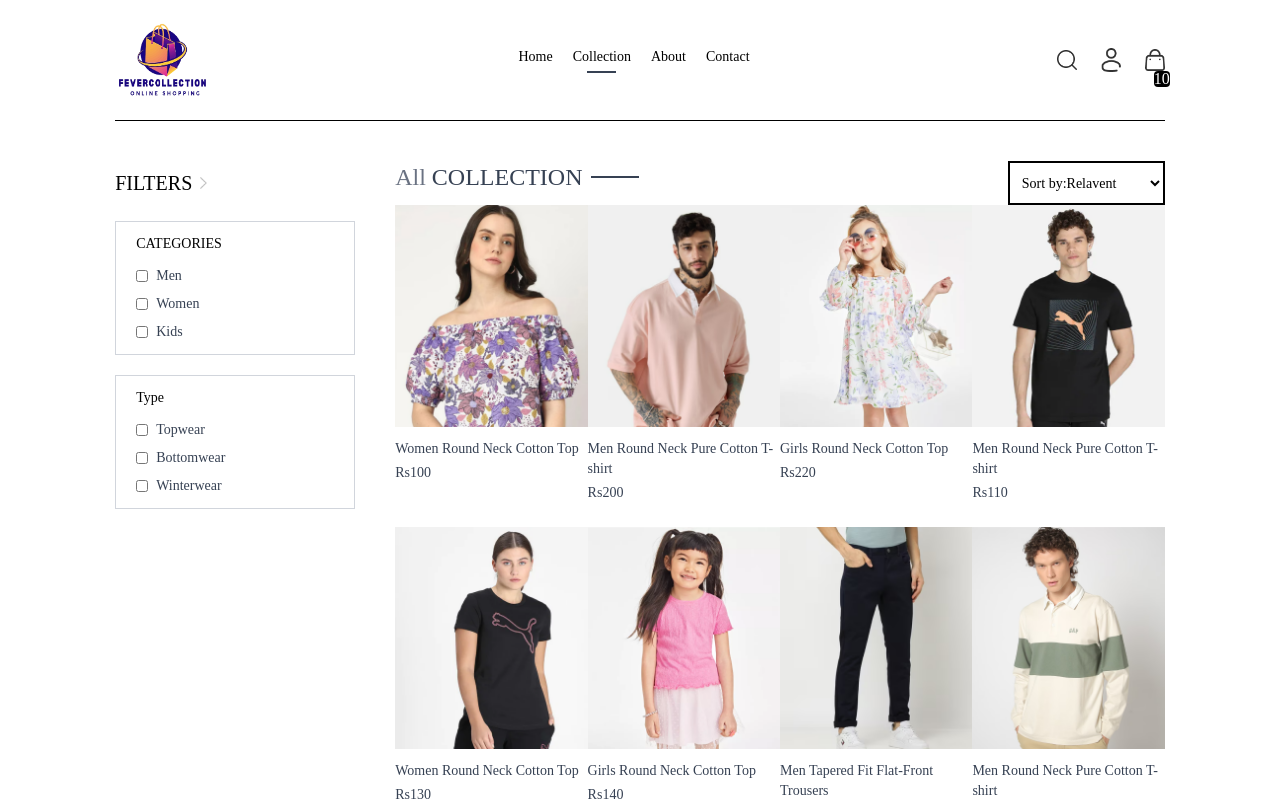
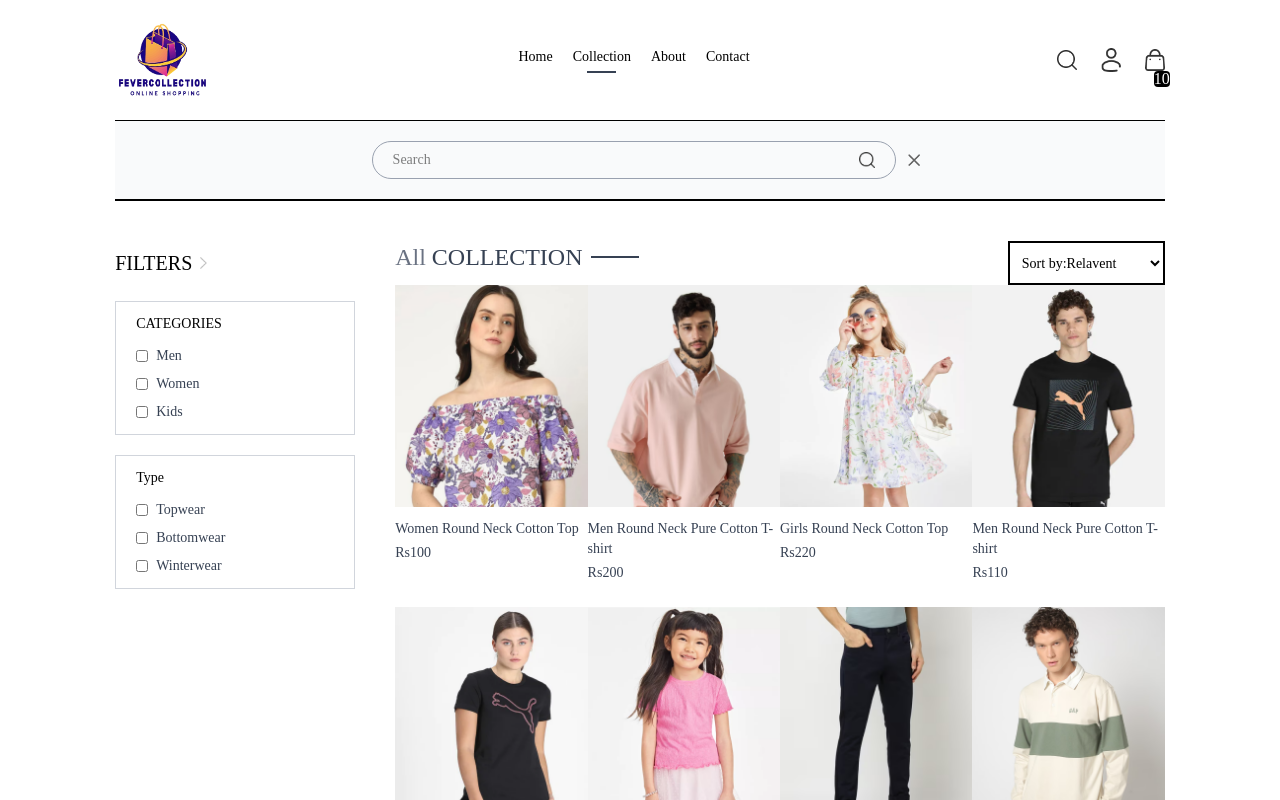
Before and after one commit to iamcody-git/ecom-collection, a React (Vite) app in the folder Frontend/: page /collection in a window 1280 px wide. Both pictures are taken after a click on the picture 1066 px from the left and 60 px from the top of the page. Shown: the top 800 px of the page. Built offline with nearby package versions, Linux system fonts and the light colour scheme; a web font is replaced by a local one.

Commit message:
filter section done

```diff
--- a/Frontend/src/components/Navbar.jsx
+++ b/Frontend/src/components/Navbar.jsx
@@ -1,8 +1,10 @@
-import React, { useState } from "react";
+import React, { useContext, useState } from "react";
 import { assets } from "../assets/assets";
 import { Link, NavLink } from "react-router-dom";
+import { ShopContext } from "../context/ShopContext";
 const Navbar = () => {
   const [visible, setVisible] = useState(false);
+  const {setShowSearch} = useContext(ShopContext);
 
   return (
     <div className="flex items-center justify-between py-5 font-medium">
@@ -29,7 +31,7 @@
       </ul>
 
       <div className="flex items-center gap-6">
-        <img src={assets.search_icon} alt="" className="w-5 cursor-pointer" />
+        <img onClick={()=>setShowSearch(true)} src={assets.search_icon} alt="" className="w-5 cursor-pointer" />
         <div className="group relative">
           <img
             className="w-5 cursor-pointer"
--- /dev/null
+++ b/Frontend/src/components/SearchBar.jsx
@@ -0,0 +1,43 @@
+import React, { useContext, useEffect, useState } from "react";
+import { ShopContext } from "../context/ShopContext";
+import { assets } from "../assets/assets";
+import { useLocation } from "react-router-dom";
+
+const SearchBar = () => {
+  const { search, setSearch, showSearch, setShowSearch } =
+    useContext(ShopContext);
+    const [visible, setVisible] = useState(false)
+    const location = useLocation();
+
+    useEffect(()=>{
+        if (location.pathname.includes('collection')) {
+            setVisible(true)
+        }else{
+            setVisible(false)
+        }
+
+    },[location]);
+  return showSearch ? (
+    <div className="border-t border-b bg-gray-50 text-center">
+      <div className="inline-flex items-center border border-gray-400 px-5 py-2 my-5 mx-3 rounded-full w-3/4 sm:w-1/2">
+        <input
+          value={search}
+          onChange={(e) => setSearch(e.target.value)}
+          className="flex-1 outline-none bg-inherit text-sm "
+          type="text"
+          placeholder="Search"
+        />
+        <img src={assets.search_icon} className="w-4" alt="" />
+
+      </div>
+      <img
+          onClick={() => setShowSearch(false)}
+          src={assets.cross_icon}
+          className="inline w-3 cursor-pointer"
+          alt=""
+        />
+    </div>
+  ) : null;
+};
+
+export default SearchBar;
--- a/Frontend/src/context/ShopContext.jsx
+++ b/Frontend/src/context/ShopContext.jsx
@@ -1,4 +1,4 @@
-import { createContext } from "react";
+import { createContext, useState } from "react";
 import { products } from "../assets/assets";
 
  export const ShopContext = createContext();
@@ -6,9 +6,11 @@
  const ShopContextProvider = (props)=>{
     const currency = 'Rs';
     const delivery_fee = 100;
+    const [search, setSearch] = useState('');
+    const [showSearch, setShowSearch] = useState(false);
 
     const value={
-        products, currency, delivery_fee
+        products, currency, delivery_fee, search, setSearch, showSearch, setShowSearch
 
     }
 
--- a/Frontend/src/pages/Collection.jsx
+++ b/Frontend/src/pages/Collection.jsx
@@ -3,59 +3,84 @@
 import { assets } from "../assets/assets";
 import Title from "../components/Title";
 import ProductItems from "../components/ProductItems";
+import SearchBar from "../components/SearchBar";
 
 const Collection = () => {
-  const { products } = useContext(ShopContext);
+  const { products, search, showSearch } = useContext(ShopContext);
   const [showFilter, setShowFilter] = useState(false);
   const [filterProducts, setFilterProducts] = useState([]);
   const [category, setCategory] = useState([]);
   const [subcategory, setSubCategory] = useState([]);
+  const [sortType, setSortType] = useState("relavent");
 
-  const toggleCategory = (e)=>{
+  const toggleCategory = (e) => {
     if (category.includes(e.target.value)) {
-      setCategory(prev=>prev.filter(item=> item !== e.target.value))
+      setCategory((prev) => prev.filter((item) => item !== e.target.value));
+    } else {
+      setCategory((prev) => [...prev, e.target.value]);
+    }
+  };
 
-    }else{
-      setCategory(prev=>[...prev,e.target.value])
+  const toggeleSubCategory = (e) => {
+    if (subcategory.includes(e.target.value)) {
+      setSubCategory((prev) => prev.filter((item) => item !== e.target.value));
+    } else {
+      setSubCategory((prev) => [...prev, e.target.value]);
     }
+  };
+
+  const applyFilter = () => {
+    let productsCopy = products.slice();
+
+    if (showSearch && search) {
+      productsCopy = productsCopy.filter((item) =>
+        item.name.toLowerCase().includes(search.toLowerCase())
+      );
     }
 
-  const toggeleSubCategory = (e)=>{
-    if (subcategory.includes(e.target.value)) {
-      setSubCategory(prev=>prev.filter(item=> item !== e.target.value))
-
-    }else{
-      setSubCategory(prev=>[...prev,e.target.value])
+    if (category.length > 0) {
+      productsCopy = productsCopy.filter((item) =>
+        category.includes(item.category)
+      );
     }
 
+    if (subcategory.length > 0) {
+      productsCopy = productsCopy.filter((item) =>
+        subcategory.includes(item.subCategory)
+      );
     }
 
-  const applyFilter = ()=>{
-    let productsCopy = products.slice();
+    setFilterProducts(productsCopy);
+  };
 
-    if (category.length > 0) {
-      productsCopy = productsCopy.filter(item => category.includes(item.category));
+  const sortProduct = (sortType) => {
+    let fpCopy = filterProducts.slice();
+    switch (sortType) {
+      case "low-high":
+        setFilterProducts(fpCopy.sort((a, b) => a.price - b.price));
+        break;
 
+      case "high-low":
+        setFilterProducts(fpCopy.sort((a, b) => b.price - a.price));
+        break;
+
+      default:
+        applyFilter();
+        return;
     }
-
-    if(subcategory.length > 0){
-      productsCopy = productsCopy.filter(item => subcategory.includes(item.subCategory));
-    }
-
-    setFilterProducts(productsCopy)
-  }
+  };
 
   useEffect(() => {
-    setFilterProducts(products);
-  }, []);
+    applyFilter();
+  }, [category, subcategory, search, showSearch]);
 
-  useEffect(()=>{
-    applyFilter();
-
-  },[category,subcategory])
-
+  useEffect(() => {
+    sortProduct(sortType);
+  }, [sortType]);
 
   return (
+    <>
+      <SearchBar />
       <div className="flex flex-col sm:flex-row gap-1 sm:gap-10 pt-10 border-t">
         {/* filter options */}
         <div className="min-w-60">
@@ -81,17 +106,32 @@
             <p className="mb-3 text-sm font-medium">CATEGORIES</p>
             <div className="flex flex-col gap-2 text-sm font-light text-gray-700">
               <p className="flex gap-2">
-              <input type="checkbox" className="w-3" value={"Men"} onChange={toggleCategory} />
+                <input
+                  type="checkbox"
+                  className="w-3"
+                  value={"Men"}
+                  onChange={toggleCategory}
+                />
                 Men
               </p>
 
               <p className="flex gap-2">
-              <input type="checkbox" className="w-3" value={"Women"} onChange={toggleCategory} />
+                <input
+                  type="checkbox"
+                  className="w-3"
+                  value={"Women"}
+                  onChange={toggleCategory}
+                />
                 Women
               </p>
 
               <p className="flex gap-2">
-              <input type="checkbox" className="w-3" value={"Kids"} onChange={toggleCategory} />
+                <input
+                  type="checkbox"
+                  className="w-3"
+                  value={"Kids"}
+                  onChange={toggleCategory}
+                />
                 Kids
               </p>
             </div>
@@ -107,17 +147,32 @@
             <p className="mb-3 text-sm font-medium">Type</p>
             <div className="flex flex-col gap-2 text-sm font-light text-gray-700">
               <p className="flex gap-2">
-              <input type="checkbox" className="w-3" value={"Topwear"} onChange={toggeleSubCategory} />
+                <input
+                  type="checkbox"
+                  className="w-3"
+                  value={"Topwear"}
+                  onChange={toggeleSubCategory}
+                />
                 Topwear
               </p>
 
               <p className="flex gap-2">
-              <input type="checkbox" className="w-3" value={"Bottomwear"} onChange={toggeleSubCategory} />
+                <input
+                  type="checkbox"
+                  className="w-3"
+                  value={"Bottomwear"}
+                  onChange={toggeleSubCategory}
+                />
                 Bottomwear
               </p>
 
               <p className="flex gap-2">
-              <input type="checkbox" className="w-3" value={"Winterwear"} onChange={toggeleSubCategory} />
+                <input
+                  type="checkbox"
+                  className="w-3"
+                  value={"Winterwear"}
+                  onChange={toggeleSubCategory}
+                />
                 Winterwear
               </p>
             </div>
@@ -131,7 +186,10 @@
 
             {/* product sort */}
 
-          <select className="border-2 border-gray- text-sm px-2">
+            <select
+              onChange={(e) => setSortType(e.target.value)}
+              className="border-2 border-gray- text-sm px-2"
+            >
               <option value="relavent">Sort by:Relavent</option>
               <option value="low-high">Sort by:Low to High</option>
               <option value="high-low">Sort by:High to Low</option>
@@ -152,6 +210,7 @@
           </div>
         </div>
       </div>
+    </>
   );
 };
 
```
Lines whose indentation alone changed are shown as unchanged.
